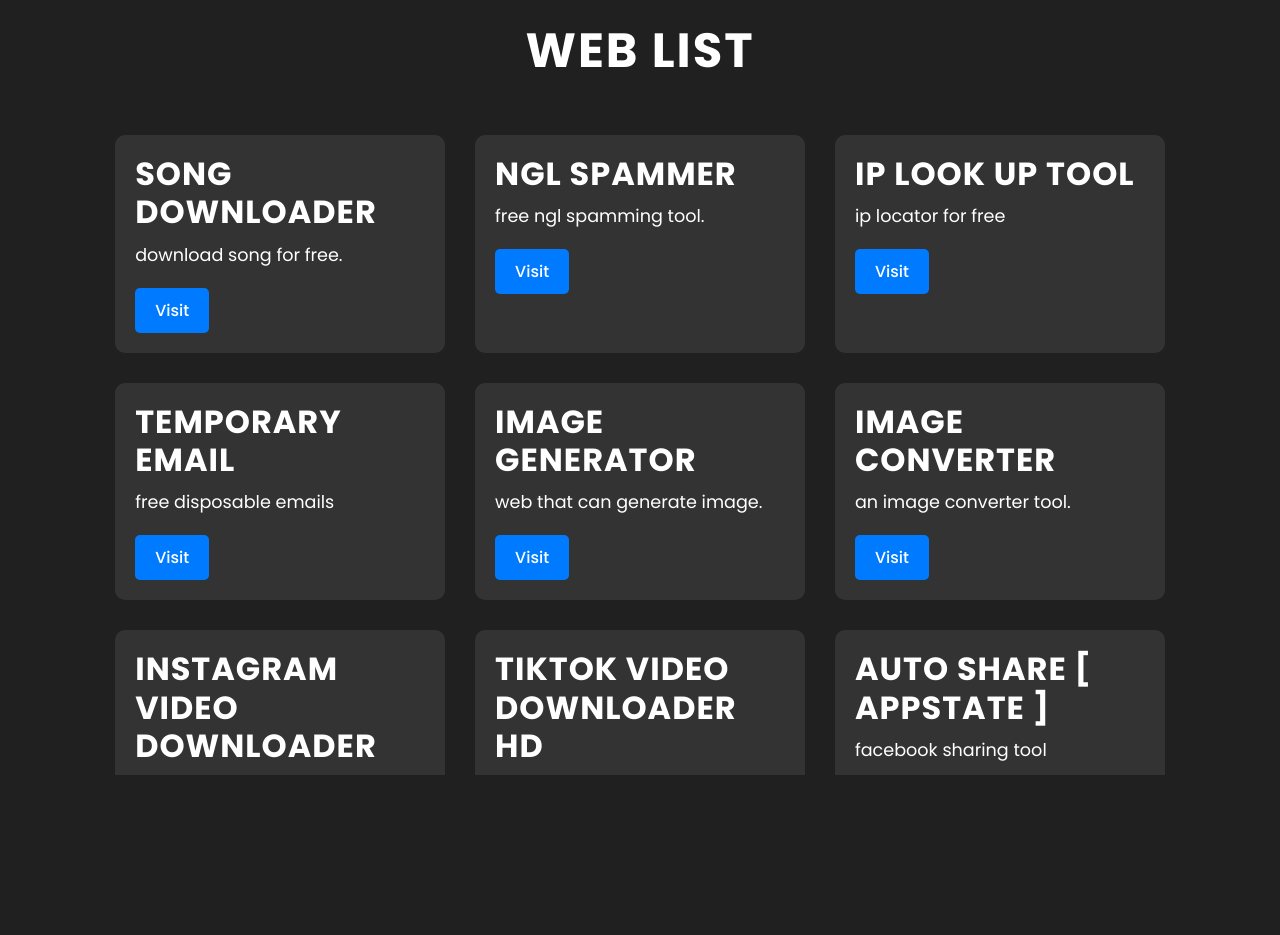
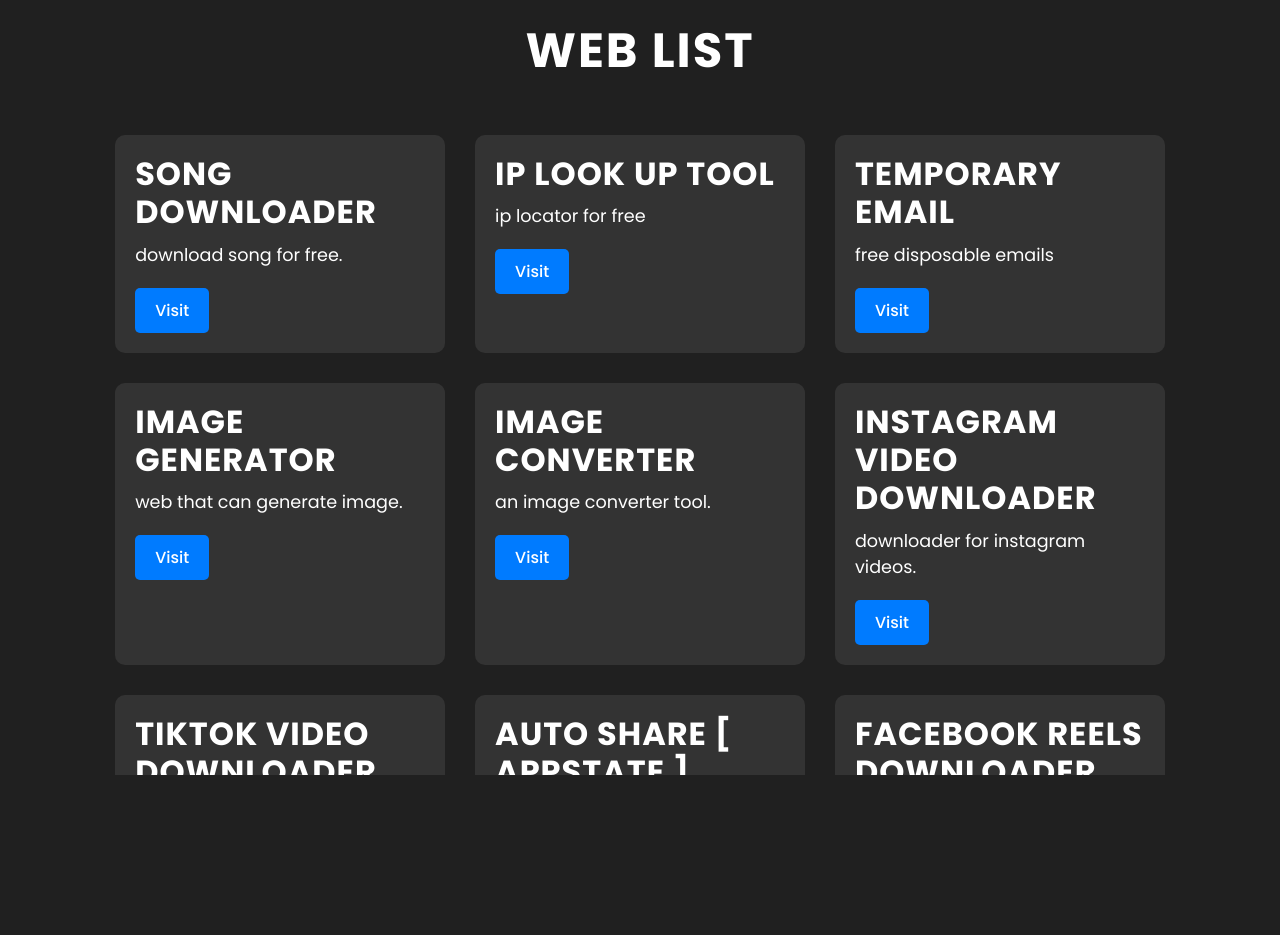
Before and after one commit to ZCDSPH/WEBS, a website: page public/index.html in a window 1280 px wide. Shown: the part 1520-2455 px from the top of the page. Drawn offline with Linux system fonts and the light colour scheme.

Commit message:
Update index.html

```diff
--- a/public/index.html
+++ b/public/index.html
@@ -57,21 +57,14 @@
                 <h3 class="web-title">SONG DOWNLOADER</h3>
                 <p class="web-desc">DOWNLOAD SONG FOR FREE.</p>
 
-                <a href="https://musicdownloaderbyzcdsph.onrender.com/" target="_blank" class="btn">Visit</a>
-            </div>
-
-                  <div class="web-box">
-                <h3 class="web-title">NGL SPAMMER</h3>
-                <p class="web-desc">FREE NGL SPAMMING TOOL.</p>
-
-                <a href="https://nglspammerbyzcdsph.onrender.com/" target="_blank" class="btn">Visit</a>
+                <a href="https://musicdownloaderzcdsph.onrender.com" target="_blank" class="btn">Visit</a>
             </div>
 
               <div class="web-box">
                 <h3 class="web-title">IP LOOK UP TOOL</h3>
                 <p class="web-desc">IP LOCATOR FOR FREE</p>
 
-                <a href="https://iplookuptoolbyzcdsph.onrender.com/" target="_blank" class="btn">Visit</a>
+                <a href="https://iplookupbymarjhun.onrender.com" target="_blank" class="btn">Visit</a>
             </div>
 
              <div class="web-box">
@@ -106,14 +99,14 @@
                 <h3 class="web-title">TIKTOK VIDEO DOWNLOADER HD</h3>
                 <p class="web-desc">HD DOWNLOADER FOR TIKTOK VIDEOS.</p>
 
-                <a href="https://zcdsph.site" target="_blank" class="btn">Visit</a>
+                <a href="https://tiktokdownloadbyzcdsph.onrender.com" target="_blank" class="btn">Visit</a>
             </div>
 
               <div class="web-box">
                 <h3 class="web-title">AUTO SHARE [ APPSTATE ]</h3>
                 <p class="web-desc">FACEBOOK SHARING TOOL</p>
 
-                <a href="https://facebookautosharebyzcdsph.onrender.com" target="_blank" class="btn">Visit</a>
+                <a href="https://spamsharebyzcds.onrender.com" target="_blank" class="btn">Visit</a>
             </div>
             <div class="web-box">
                 <h3 class="web-title">FACEBOOK REELS DOWNLOADER</h3>
```
